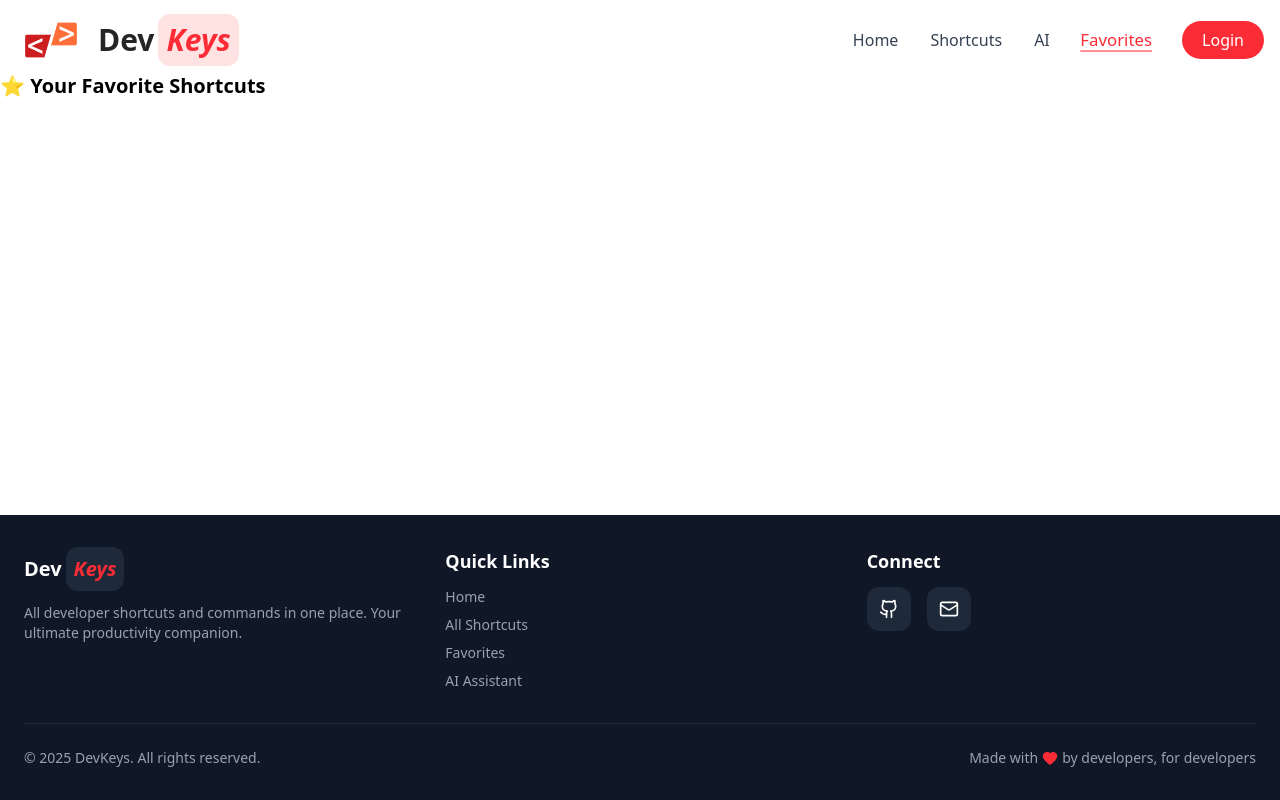
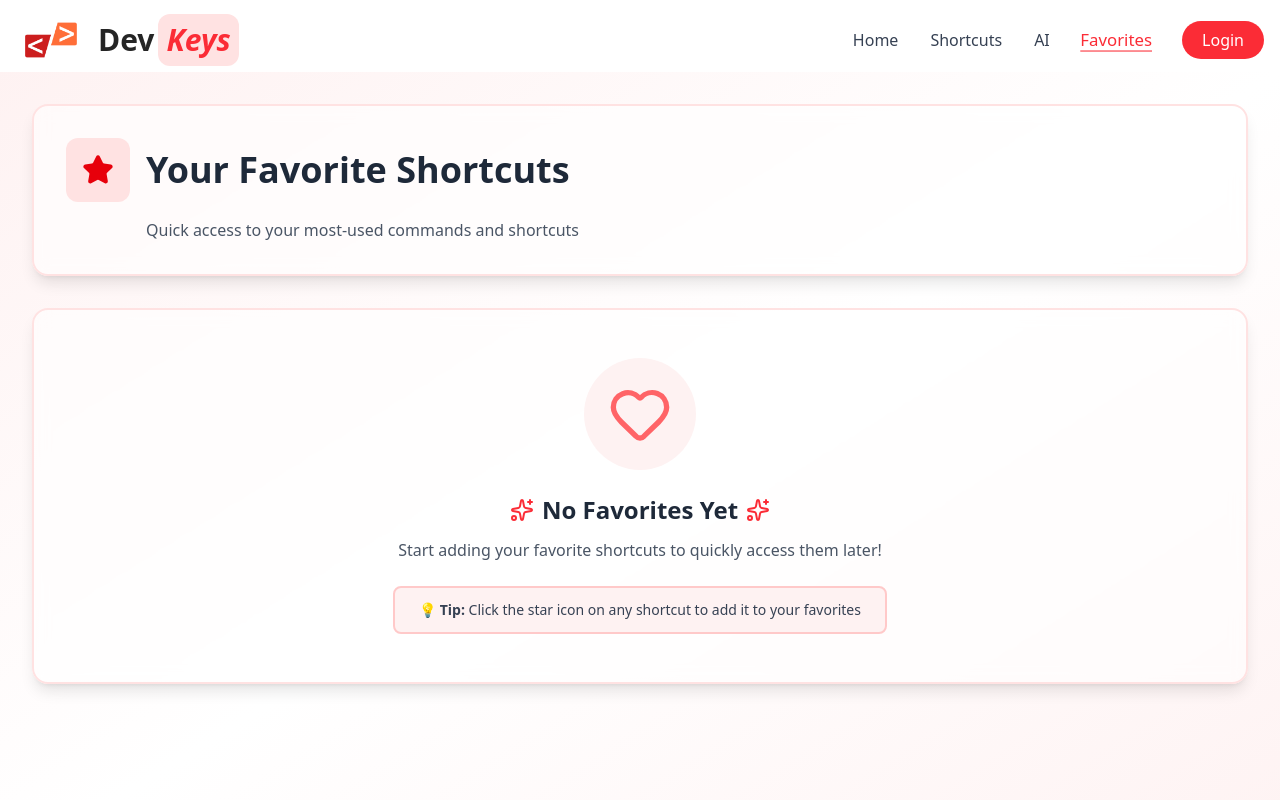
Before and after one commit to RumeshKumara/devkeys, a Next.js app: page /favorites in a window 1280 px wide. Shown: the top 800 px of the page. Built offline with nearby package versions, Linux system fonts and the light colour scheme.

Commit message:
Revamp FavoritesPage layout and styling; add tips for adding shortcuts to favorites

```diff
--- a/src/app/favorites/page.tsx
+++ b/src/app/favorites/page.tsx
@@ -1,7 +1,50 @@
+"use client";
+
+import { Star, Heart, Sparkles } from "lucide-react";
+
 export default function FavoritesPage() {
   return (
-    <h1 className="text-xl font-bold">
-      ⭐ Your Favorite Shortcuts
-    </h1>
+    <div className="min-h-screen bg-gradient-to-br from-red-50 via-white to-red-50">
+      <div className="max-w-7xl mx-auto px-4 sm:px-6 lg:px-8 py-8">
+        {/* Header Section */}
+        <div className="mb-8 bg-white/60 backdrop-blur-sm rounded-2xl border-2 border-red-100 shadow-lg p-8 hover:shadow-xl transition-all duration-300">
+          <div className="flex items-center gap-4 mb-4">
+            <div className="bg-red-100 p-4 rounded-xl">
+              <Star className="w-8 h-8 text-red-600 fill-red-600" />
+            </div>
+            <h1 className="text-4xl font-bold text-gray-800">
+              Your Favorite Shortcuts
+            </h1>
+          </div>
+          <p className="text-gray-600 ml-20">
+            Quick access to your most-used commands and shortcuts
+          </p>
+        </div>
+
+        {/* Empty State */}
+        <div className="bg-white/60 backdrop-blur-sm rounded-2xl border-2 border-red-100 shadow-lg p-12 hover:shadow-xl transition-all duration-300">
+          <div className="text-center">
+            <div className="flex justify-center mb-6">
+              <div className="bg-red-50 p-6 rounded-full">
+                <Heart className="w-16 h-16 text-red-400" />
+              </div>
+            </div>
+            <h2 className="text-2xl font-bold text-gray-800 mb-3 flex items-center justify-center gap-2">
+              <Sparkles className="w-6 h-6 text-red-500" />
+              No Favorites Yet
+              <Sparkles className="w-6 h-6 text-red-500" />
+            </h2>
+            <p className="text-gray-600 mb-6">
+              Start adding your favorite shortcuts to quickly access them later!
+            </p>
+            <div className="inline-block bg-red-50 border-2 border-red-200 rounded-lg px-6 py-3">
+              <p className="text-sm text-gray-700">
+                💡 <span className="font-semibold">Tip:</span> Click the star icon on any shortcut to add it to your favorites
+              </p>
+            </div>
+          </div>
+        </div>
+      </div>
+    </div>
   );
 }
```
